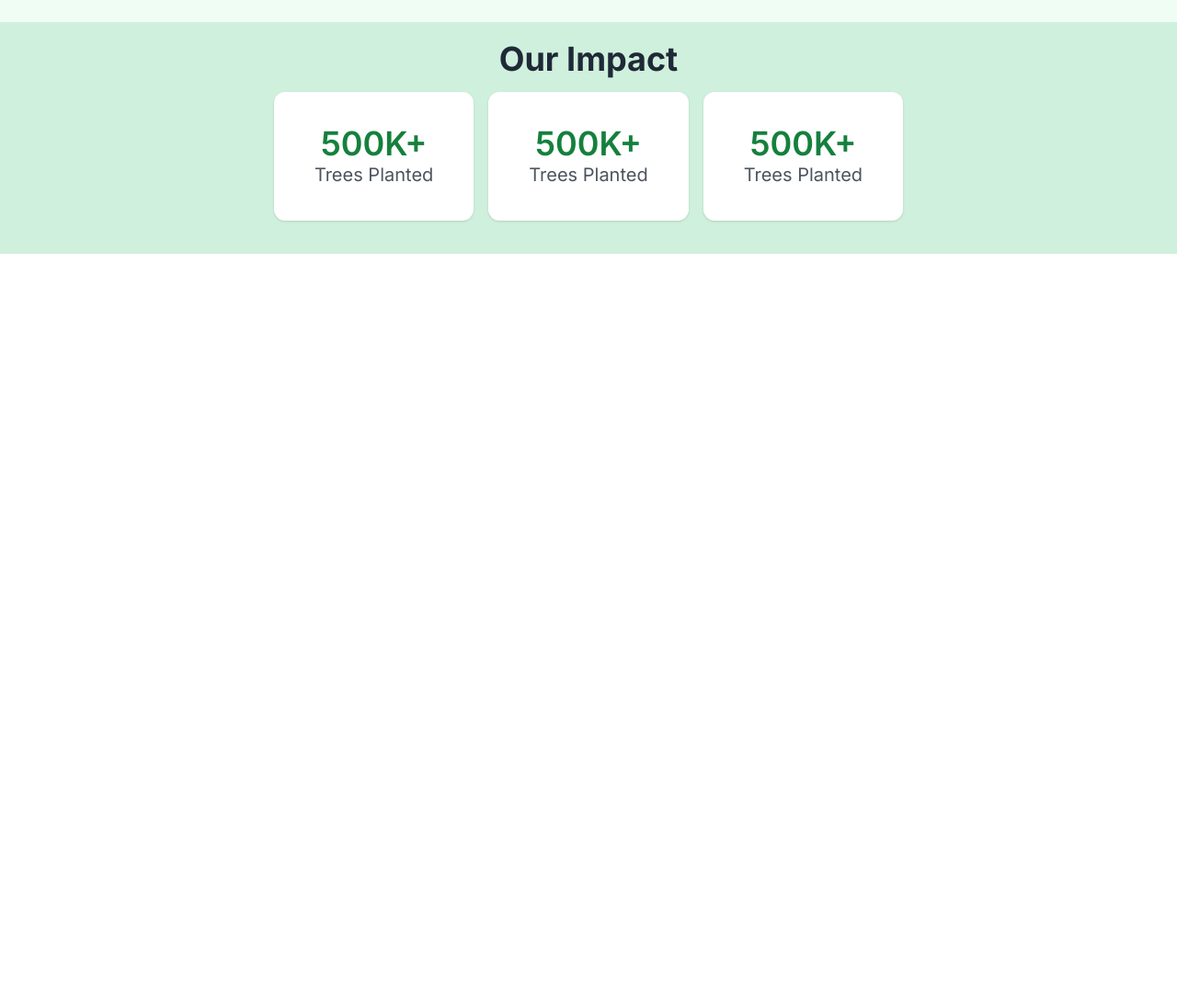
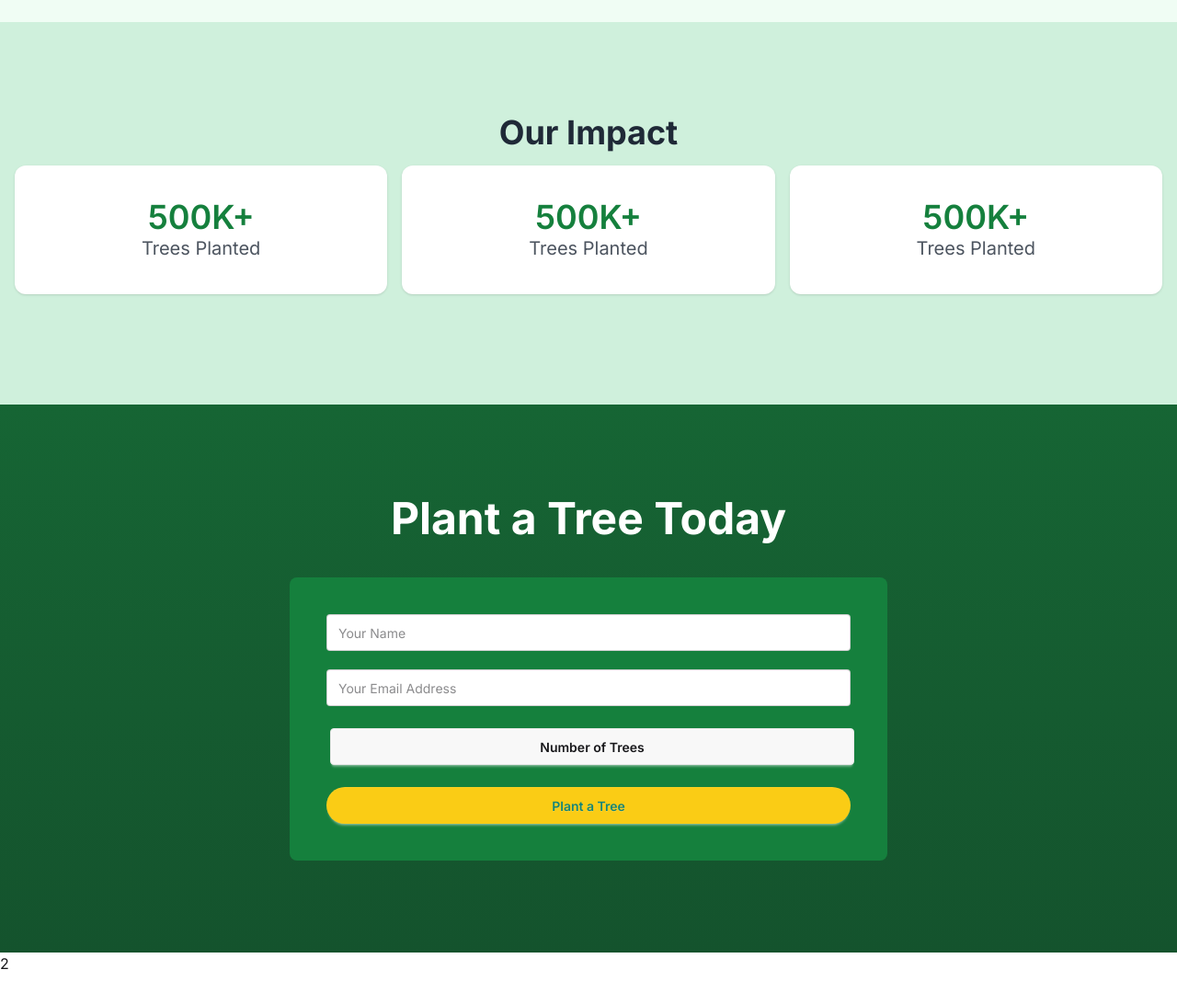
Before and after one commit to raihan-naime/Assignment-06, a plain HTML site: page index.html in a window 1280 px wide. Shown: the part 1040-2132 px from the top of the page at 92% size. Before the commit the page ends 1316 px from the top, so only its background shows below. Drawn offline with nearby package versions, Linux system fonts and the light colour scheme.

Commit message:
added the plant a tree today section but not complete

```diff
--- a/index.html
+++ b/index.html
@@ -143,35 +143,85 @@
     </main>
 
     <!-- our impact section -->
-    <section class="bg-[#cff0dc] py-5">
-      <h1
-          class="md:text-4xl text-3xl  text-center font-bold text-[#1f2937]"
+    <section class="bg-[#cff0dc] pt-25 py-5">
+      <h1 class="md:text-4xl text-3xl text-center font-bold text-[#1f2937]">
+        Our Impact
+      </h1>
+      <div
+        class="max-w-[1650px] pb-25 flex md:flex-row justify-center items-center flex-col gap-4 p-4 mx-auto"
+      >
+        <!-- card-1 -->
+        <div
+          class="text-center p-5 flex-1 shadow hover:bg-[#15803d20] max-w-[500px] rounded-xl bg-white"
         >
-           Our Impact
-        </h1>
-      <div class="max-w-[1650px] flex md:flex-row justify-center items-center flex-col gap-4  p-4 mx-auto">
-        <!-- card-1 -->
-        <div class=" text-center p-5  shadow hover:bg-[#15803d20] max-w-[500px] rounded-xl bg-white">
           <div class="stat">
-            <div class="stat-value  text-[#15803d] font-semibold text-4xl">500K+</div>
+            <div class="stat-value text-[#15803d] font-semibold text-4xl">
+              500K+
+            </div>
             <div class="stat-desc text-xl text-[#4c545f]">Trees Planted</div>
           </div>
         </div>
         <!-- card-2 -->
-        <div class=" text-center p-5  shadow hover:bg-[#15803d20] max-w-[500px] rounded-xl bg-white">
+        <div
+          class="text-center p-5 flex-1 shadow hover:bg-[#15803d20] max-w-[500px] rounded-xl bg-white"
+        >
           <div class="stat">
-            <div class="stat-value  text-[#15803d] font-semibold text-4xl">500K+</div>
+            <div class="stat-value text-[#15803d] font-semibold text-4xl">
+              500K+
+            </div>
             <div class="stat-desc text-xl text-[#4c545f]">Trees Planted</div>
           </div>
         </div>
         <!-- card-3 -->
-        <div class=" text-center p-5  shadow hover:bg-[#15803d20] max-w-[500px] rounded-xl bg-white">
+        <div
+          class="text-center p-5 flex-1 shadow hover:bg-[#15803d20] max-w-[500px] rounded-xl bg-white"
+        >
           <div class="stat">
-            <div class="stat-value  text-[#15803d] font-semibold text-4xl">500K+</div>
+            <div class="stat-value text-[#15803d] font-semibold text-4xl">
+              500K+
+            </div>
             <div class="stat-desc text-xl text-[#4c545f]">Trees Planted</div>
           </div>
         </div>
       </div>
     </section>
+
+    <!-- Plant a Tree Today section -->
+    <section class="bg-gradient-to-b from-[#166534] to-[#14532d] py-25">
+      <h1 class="md:text-5xl text-3xl mb-10 text-center font-bold text-white">
+        Plant a Tree Today
+      </h1>
+
+      <!-- donate form -->
+      <fieldset
+        class="bg-[#15803d] p-10 max-w-[650px] mx-auto rounded-box space-y-5"
+      >
+        <input type="text" class="input w-full" placeholder="Your Name" />
+
+        <input type="email" class="input w-full" placeholder="Your Email Address" />
+
+        <!-- dropdown -->
+        <details class="dropdown w-full">
+          <summary class="btn m-1 w-full">Number of Trees</summary>
+          <ul
+            class="menu dropdown-content bg-base-100 rounded-box z-1 w-full p-2 shadow-sm"
+          >
+            <li><a>1 Tree $5</a></li>
+            <li><a>5 Tree $25</a></li>
+            <li><a>10 Tree $50</a></li>
+          </ul>
+        </details>
+
+        <a
+          class="btn border-none w-full text-[#168576] hover:text-white hover:bg-[#facc1540] rounded-full bg-[#facc15]"
+          >Plant a Tree</a
+        >
+      </fieldset>
+
+    </section>
+
+    <section class="h-100">
+      <h1>2</h1>
+    </section>
   </body>
 </html>
```
